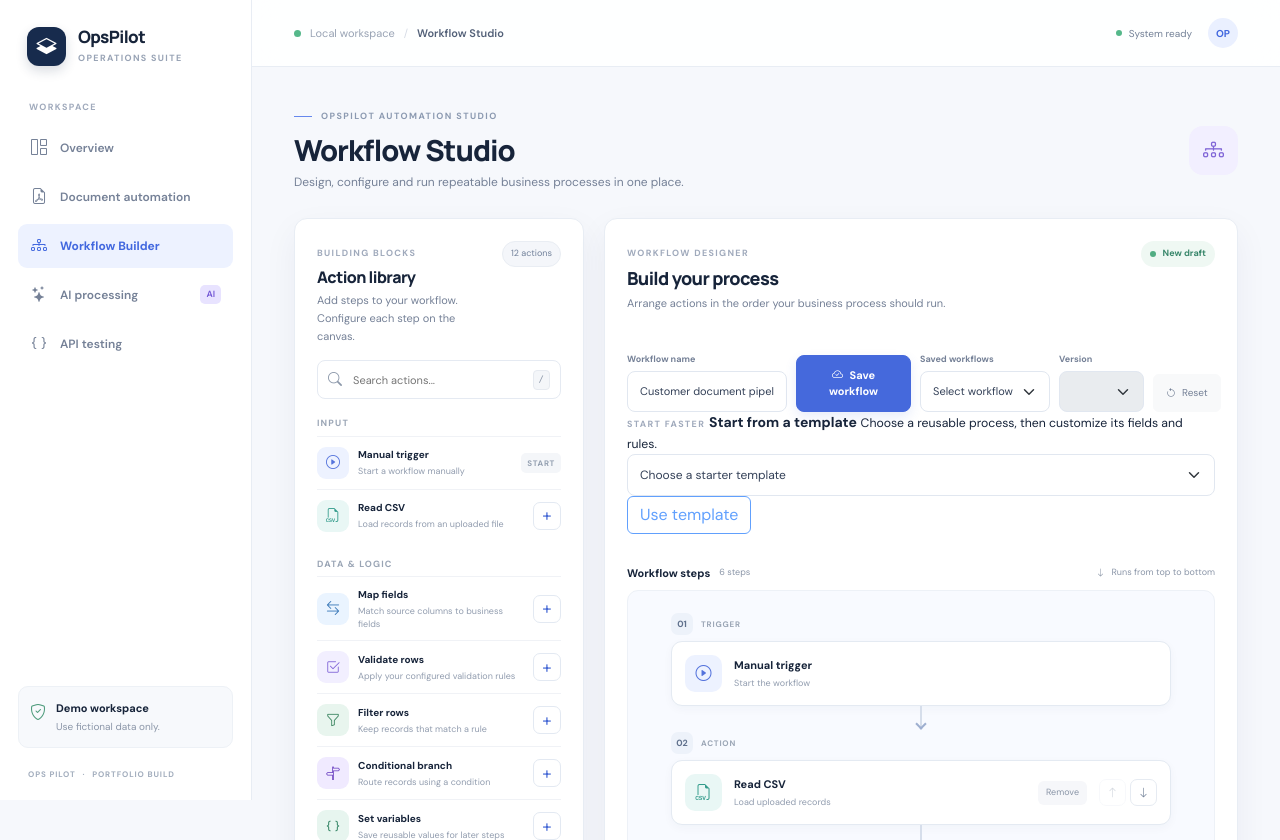
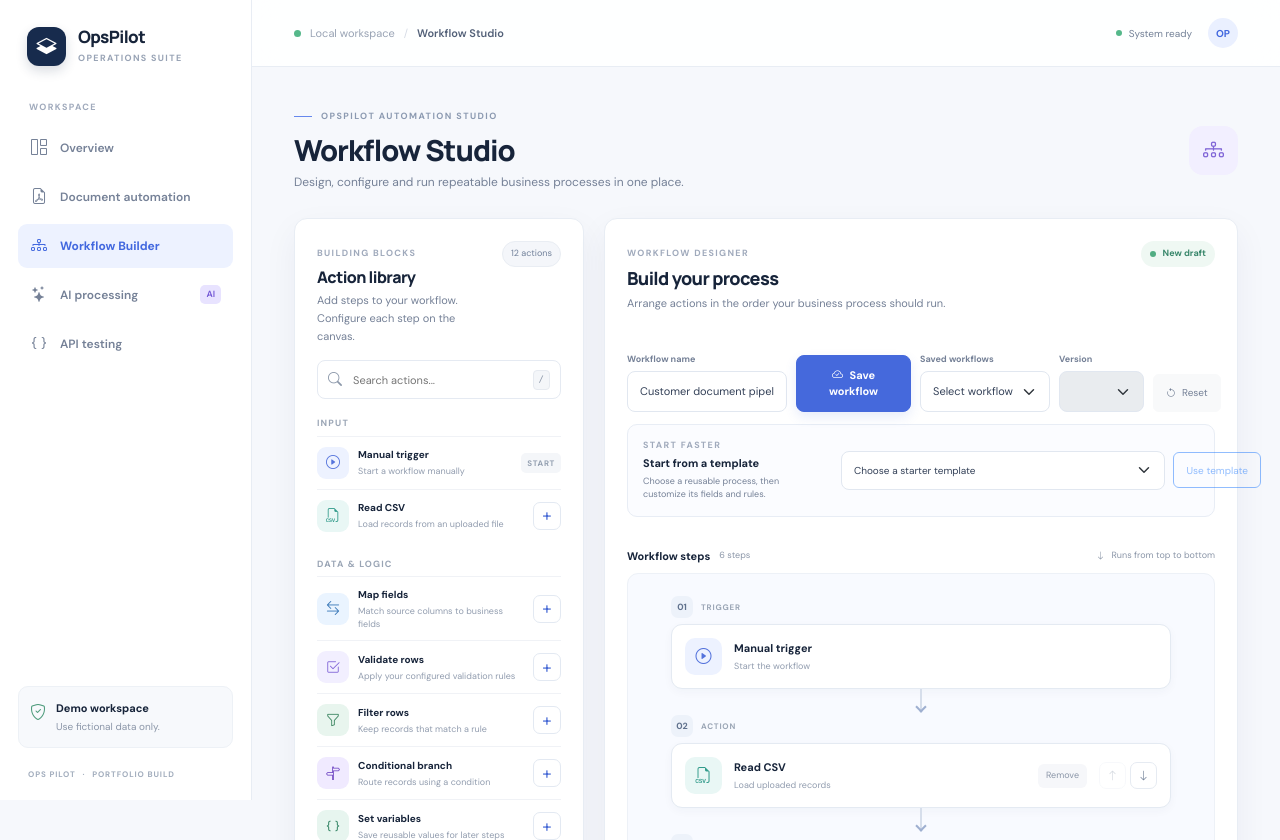
Before and after one commit to Abraham461/business-operations-automation-toolkit, a Flask app: page /workflows in a window 1280 px wide. Shown: the top 840 px of the page. Run offline with Flask 3, Linux system fonts and the light colour scheme; data that the repository does not hold is empty.

Commit message:
ui: style reusable workflow template gallery

```diff
--- a/static/style.css
+++ b/static/style.css
@@ -440,3 +440,15 @@ textarea.form-control{resize:vertical;min-height:110px}
 .workflow-node-control:hover:not(:disabled){background:#edf2ff;border-color:#cbd7fb;color:#4268df}
 .workflow-node-control:disabled{opacity:.3;cursor:not-allowed}
 .workflow-studio .node-remove{margin-left:0}
+
+/* Reusable workflow starter templates */
+.workflow-template-bar{display:flex;align-items:center;justify-content:space-between;gap:18px;padding:14px 15px;margin-top:12px;border:1px solid #e8edf5;border-radius:10px;background:#fbfcff}
+.workflow-template-copy{display:grid;gap:3px;min-width:180px}
+.workflow-template-copy strong{font-size:11px;font-weight:800;color:var(--ink)}
+.workflow-template-copy small{font-size:9px;line-height:1.5;color:var(--muted)}
+.workflow-template-controls{display:flex;align-items:center;gap:8px;min-width:min(100%,420px)}
+.workflow-template-controls .form-select{min-width:0;flex:1;font-size:10px;min-height:36px}
+.workflow-template-controls .btn{font-size:10px;white-space:nowrap;min-height:36px}
+.workflow-template-controls .btn:disabled{opacity:.45;cursor:not-allowed}
+@media(max-width:650px){.workflow-template-bar{align-items:stretch;flex-direction:column;gap:10px}.workflow-template-controls{min-width:0;width:100%}}
+@media(max-width:420px){.workflow-template-controls{align-items:stretch;flex-direction:column}.workflow-template-controls .btn{width:100%}}
```
